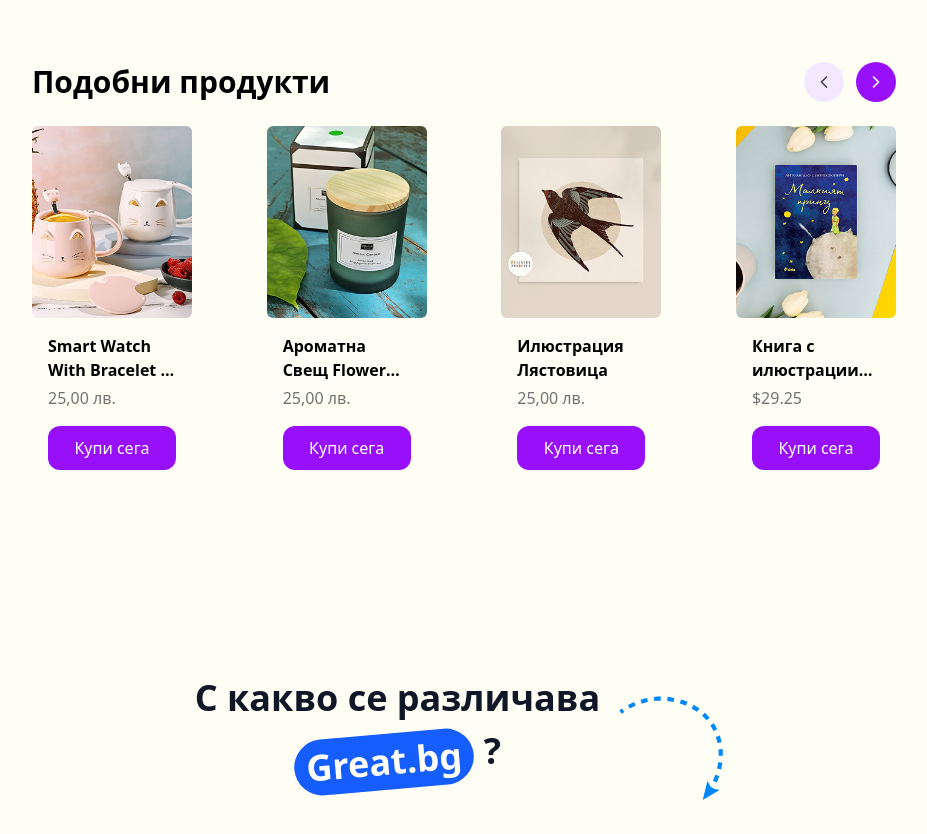
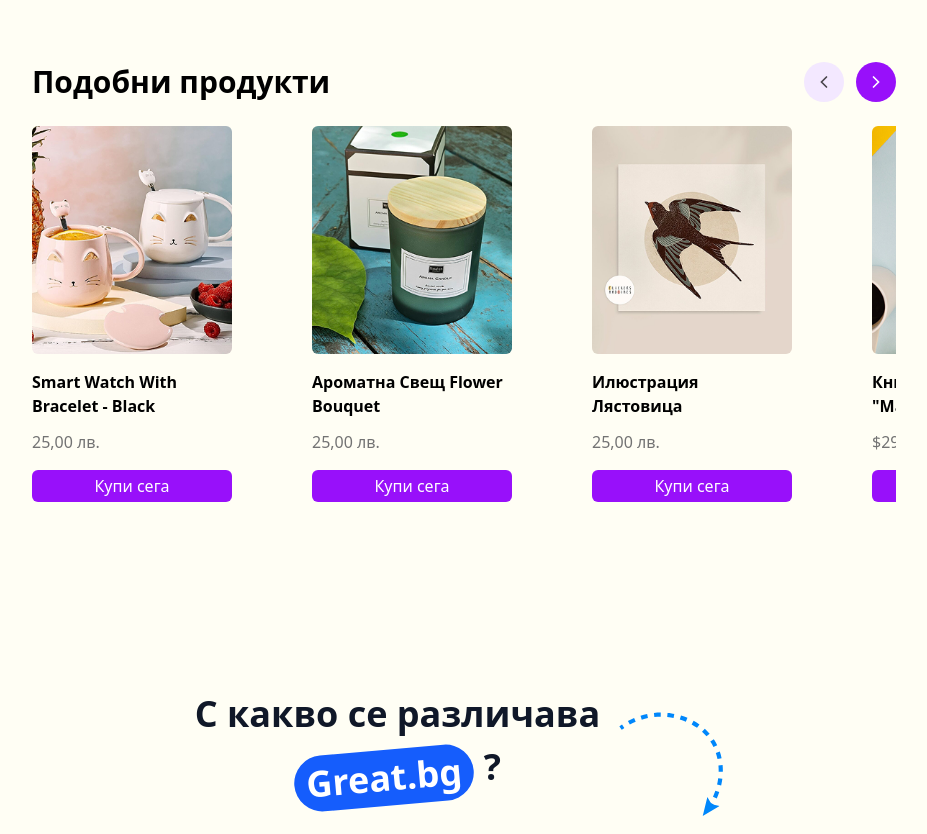
Before and after one commit to Reeidi/great.bg-task, a website: page src/index.html in a window 1280 px wide. Shown: the part 1040-1874 px from the top of the page, without its empty margins (176-1103 px from the left). Drawn offline with Linux system fonts and the light colour scheme.

Commit message:
Fixed some styling

```diff
--- a/src/index.html
+++ b/src/index.html
@@ -66,7 +66,34 @@
                 </div>
             </div>
             <div class="flex flex-col">
-                <h2>Обеци Гъбки</h2>
+                <div class="flex justify-between">
+                    <h2><b>Обеци Гъбки</b></h2>
+                    <div class="flex items-center gap-2 justify-end">
+                        <!-- Рейтинг (звезда) -->
+                        <a
+                          href="#rating"
+                          class="inline-flex items-center gap-1 rounded-md bg-amber-100/80
+                                 px-2.5 py-1 text-xs font-medium text-amber-700 hover:bg-amber-100"
+                          aria-label="Рейтинг 4.8 от 5"
+                        >
+                          <!-- звезда -->
+                          <img src="../img/product/star-icon.svg">
+                          4.8
+                        </a>
+
+                        <!-- Отзиви -->
+                        <a
+                          href="#reviews"
+                          class="inline-flex items-center gap-1 rounded-md bg-violet-100/80
+                                 px-2.5 py-1 text-xs font-medium text-violet-700 hover:bg-violet-100"
+                        >
+                          <!-- икона балонче -->
+                          <img src="../img/product/comment-icon.svg">
+                          67 Отзива
+                        </a>
+                      </div>
+                </div>
+
                 <p>Кат. номер: 8418</p>
                 <p>Производител: Epoque Candle</p>
                 <p>Висящи ефектни обеци гъбки, боядисани с черна матова боя,<br> закачени за кръгчета от моделин. Красив
@@ -202,69 +229,50 @@
                         class="pointer-events-none absolute inset-y-0 right-0 w-10 bg-gradient-to-l from-cream-50 to-transparent">
                     </div>
 
-                    <ul class="flex justify-between snap-x snap-mandatory gap-6 overflow-x-auto scroll-smooth no-scrollbar"
-                        aria-label="Слайдер продукти">
-                        <li class="snap-start shrink-0 w-[160px]">
+                    <ul class="flex snap-x snap-mandatory gap-20 overflow-x-auto scroll-smooth no-scrollbar">
+                        <li class="similar-product-card">
                             <article>
-                                <img class="h-48 w-full rounded-md object-cover"
-                                    src="../img/similar_products/cups-cat-img.png" alt="">
-                                <div class="p-4">
-                                    <h3 class="line-clamp-2 font-semibold">Smart Watch With Bracelet - Black</h3>
-                                    <p class="mt-1 text-neutral-500">25,00 лв.</p>
-                                    <button
-                                        class="mt-4 w-full rounded-xl bg-purple-600 py-2.5 text-white font-medium hover:bg-purple-700">Купи
-                                        сега</button>
+                                <img class="rounded-md" src="../img/similar_products/cups-cat-img.png" alt="">
+                                <div class="pt-4">
+                                    <h3>Smart Watch With Bracelet - Black</h3>
+                                    <p>25,00 лв.</p>
+                                    <button>Купи сега</button>
                                 </div>
                             </article>
                         </li>
 
-                        <!-- CARD 2 -->
-                        <li class="snap-start shrink-0 w-[160px]">
+                        <li class="similar-product-card">
                             <article>
-                                <img class="h-48 w-full rounded-md object-cover"
-                                    src="../img/similar_products/candle-img.png" alt="">
-                                <div class="p-4">
-                                    <h3 class="line-clamp-2 font-semibold">Ароматна Свещ Flower Bouquet</h3>
-                                    <p class="mt-1 text-neutral-500">25,00 лв.</p>
-                                    <button
-                                        class="mt-4 w-full rounded-xl bg-purple-600 py-2.5 text-white font-medium hover:bg-purple-700">Купи
-                                        сега</button>
+                                <img class="rounded-md" src="../img/similar_products/candle-img.png" alt="">
+                                <div class="pt-4">
+                                    <h3>Ароматна Свещ Flower Bouquet</h3>
+                                    <p>25,00 лв.</p>
+                                    <button>Купи сега</button>
                                 </div>
                             </article>
                         </li>
 
-                        <!-- CARD 3 -->
-                        <li class="snap-start shrink-0 w-[160px]">
+                        <li class="similar-product-card">
                             <article>
-                                <img class="h-48 w-full rounded-md object-cover"
-                                    src="../img/similar_products/swallow-img.png" alt="">
-                                <div class="p-4">
-                                    <h3 class="line-clamp-2 font-semibold">Илюстрация Лястовица</h3>
-                                    <p class="mt-1 text-neutral-500">25,00 лв.</p>
-                                    <button
-                                        class="mt-4 w-full rounded-xl bg-purple-600 py-2.5 text-white font-medium hover:bg-purple-700">Купи
-                                        сега</button>
+                                <img class="rounded-md" src="../img/similar_products/swallow-img.png" alt="">
+                                <div class="pt-4">
+                                    <h3>Илюстрация Лястовица</h3>
+                                    <p>25,00 лв.</p>
+                                    <button>Купи сега</button>
                                 </div>
                             </article>
                         </li>
 
-                        <!-- CARD 4 -->
-                        <li class="snap-start shrink-0 w-[160px]">
+                        <li class="similar-product-card">
                             <article>
-                                <img class="h-48 w-full rounded-md object-cover"
-                                    src="../img/similar_products/book-img.png" alt="">
-                                <div class="p-4">
-                                    <h3 class="line-clamp-2 font-semibold">Книга с илюстрации &quot;Малкият
-                                        принц&quot;</h3>
-                                    <p class="mt-1 text-neutral-500">$29.25</p>
-                                    <button
-                                        class="mt-4 w-full rounded-xl bg-purple-600 py-2.5 text-white font-medium hover:bg-purple-700">Купи
-                                        сега</button>
+                                <img class="rounded-md" src="../img/similar_products/book-img.png" alt="">
+                                <div class="pt-4">
+                                    <h3>Книга с илюстрации &quot;Малкият принц&quot;</h3>
+                                    <p>$29.25</p>
+                                    <button>Купи сега</button>
                                 </div>
                             </article>
                         </li>
-
-                        <!-- добави още <li> по нужда -->
                     </ul>
                 </div>
             </div>
@@ -428,7 +436,7 @@
                         <img src="../img/gifting/image3.png" alt="" class="w-24 rounded-xl" />
                     </figure>
 
-                    <figure class="hidden md:block absolute top-10 right-64">
+                    <figure class="hidden md:block absolute top-10 right-100">
                         <img src="../img/gifting/image4.png" alt="" class="w-24 rounded-xl" />
                     </figure>
 
--- a/src/input.css
+++ b/src/input.css
@@ -19,6 +19,22 @@ section {
 .size-radio-button {
     @apply px-3 py-1 rounded-md border border-gray-300 bg-gray-100 text-sm font-medium
     has-[input:checked]:bg-purple-100 has-[input:checked]:border-purple-500 has-[input:checked]:text-purple-700;
+}
+
+.similar-product-card {
+    @apply snap-start shrink-0 w-[200px];
+}
+
+.similar-product-card h3 {
+    @apply line-clamp-2 font-semibold h-14;
+}
+
+.similar-product-card p {
+    @apply mt-1 text-neutral-500;
+}
+
+.similar-product-card button {
+    @apply mt-4 w-full rounded-md bg-purple-600 py-1 text-white font-medium hover:bg-purple-700;
 }
 
 .goals-subtitle {
```
Also changed, not shown: img/product/comment-icon.svg (added), img/product/star-icon.svg (added), src/output.css.
